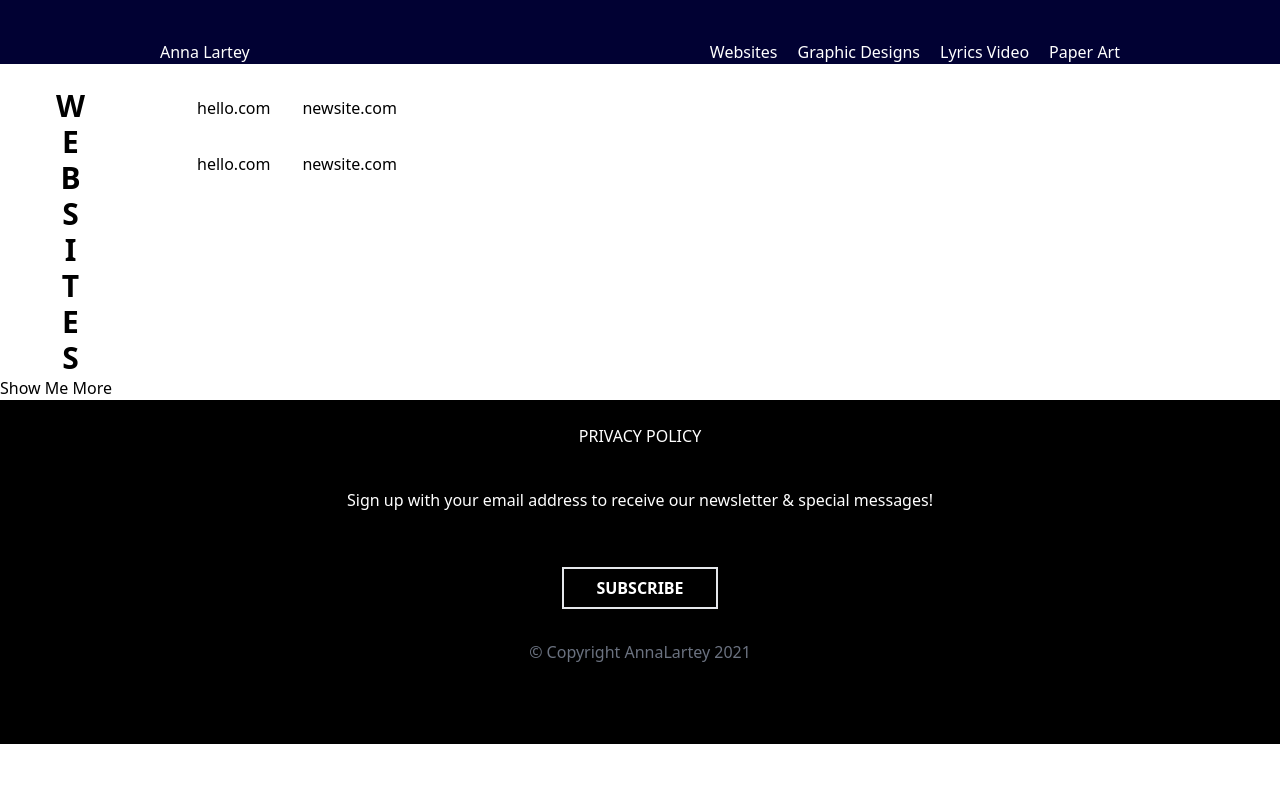
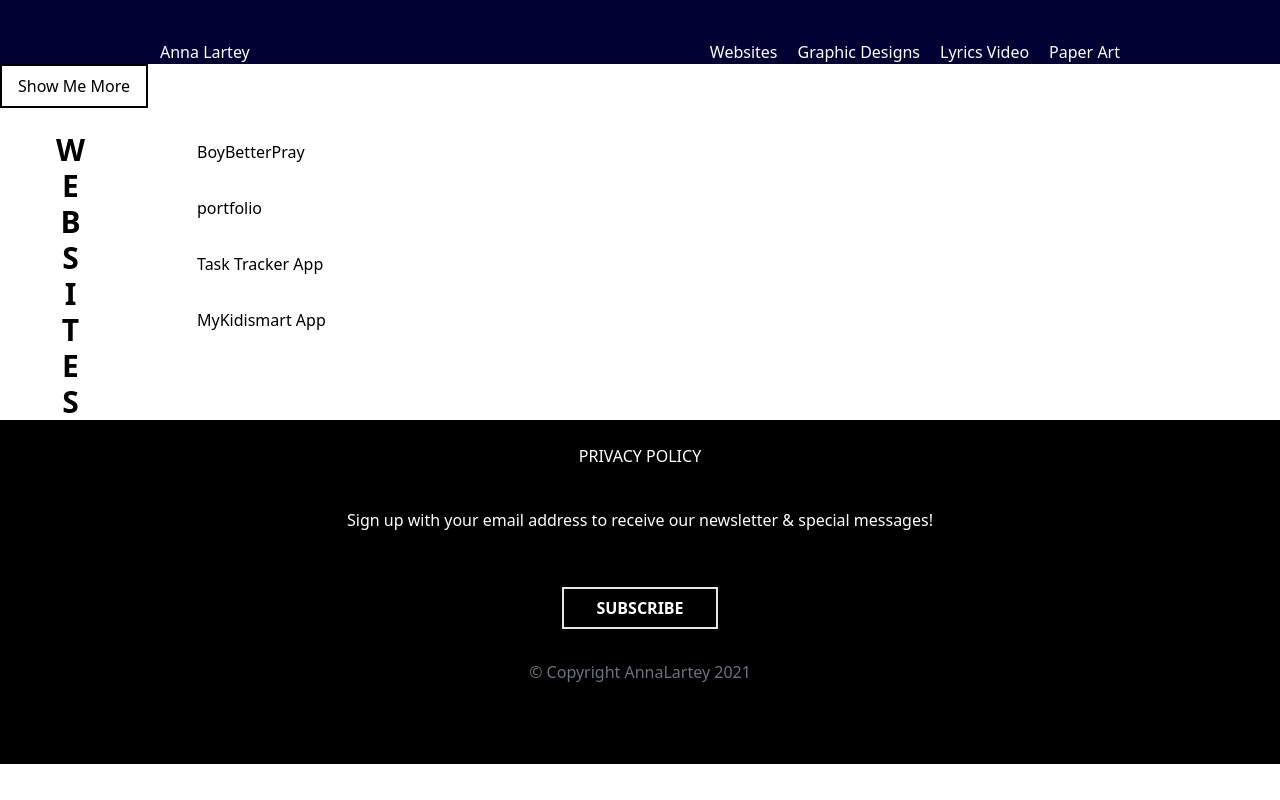
Before and after one commit to Annalartey/my-portfolio, a React (Create React App) app: page /design-website in a window 1280 px wide. Built offline with nearby package versions, Linux system fonts and the light colour scheme.

Commit message:
new changes

```diff
--- a/src/component/Contact.js
+++ b/src/component/Contact.js
@@ -10,7 +10,6 @@ function Contact() {
                         <div className="w-40 lg:w-20 h-1 bg-red-600 ml-14 mb-10 rounded-2xl"></div>
                         <div className="text-center lg:text-left">
                             <p className="text-2xl">anna.t.lartey@gmail.com</p>
-                            <p className="text-2xl">+233544929176</p>
                         </div>
 
                     </div>
--- a/src/component/DetailedAbout.js
+++ b/src/component/DetailedAbout.js
@@ -76,17 +76,17 @@ function DetailedAbout() {
                     </div>
                 </div>
                 <div className="">
-                    <p>html and css</p>
+                    <p>html and css (tailwind)</p>
                     <div class="h-3 relative max-w-xl rounded-full overflow-hidden">
                         <div class="w-full h-full bg-gray-200 absolute"></div>
                         <div class="h-full w-full bg-green-500 absolute"></div>
                     </div>
                 </div>
                 <div className="">
-                    <p>tailwind</p>
+                    <p>Figma</p>
                     <div class="h-3 relative max-w-xl rounded-full overflow-hidden">
                         <div class="w-full h-full bg-gray-200 absolute"></div>
-                        <div class="h-full w-3/4 bg-green-500 absolute"></div>
+                        <div class="h-full w-2/4 bg-green-500 absolute"></div>
                     </div>
                 </div>
                 <div className="">
--- a/src/component/WebsitePage.js
+++ b/src/component/WebsitePage.js
@@ -6,28 +6,25 @@ function WebsitePage() {
     return (
         <div className="">
             <DesignHeader/>
+            <button className="border-2 border-black px-4 py-2">Show Me More</button>
             <div className="flex">
                 <h1 className="font-bold text-3xl lg:mx-14 mt-6 text-center">W<br></br>E<br></br>B<br></br>S<br></br>I<br></br>T<br></br>E<br></br>S</h1>
                 <div className="lg:ml-14">
-                    <div className="lg:flex">
-                        <div className="mt-8 lg:mr-8">
-                            <p>hello.com</p>
+                        <a href="/" ><div className="mt-8">
+                            <p>BoyBetterPray</p>
+                        </div>  </a>
+                        <div className="mt-8">
+                            <p>portfolio</p>
                         </div>
-                        <div className="mt-8 lg:mr-8">
-                            <p>newsite.com</p>
+                        <div className="mt-8">
+                            <p>Task Tracker App</p>
                         </div>
-                    </div>
-                    <div className="lg:flex">
-                        <div className="mt-8 lg:mr-8">
-                            <p>hello.com</p>
+                        <div className="mt-8">
+                            <p>MyKidismart App</p>
                         </div>
-                        <div className="mt-8 lg:mr-8">
-                            <p>newsite.com</p>
-                        </div>
-                    </div>
                 </div>
             </div>
-            <button className="">Show Me More</button>
+
             <Footer/>
 
 
```
